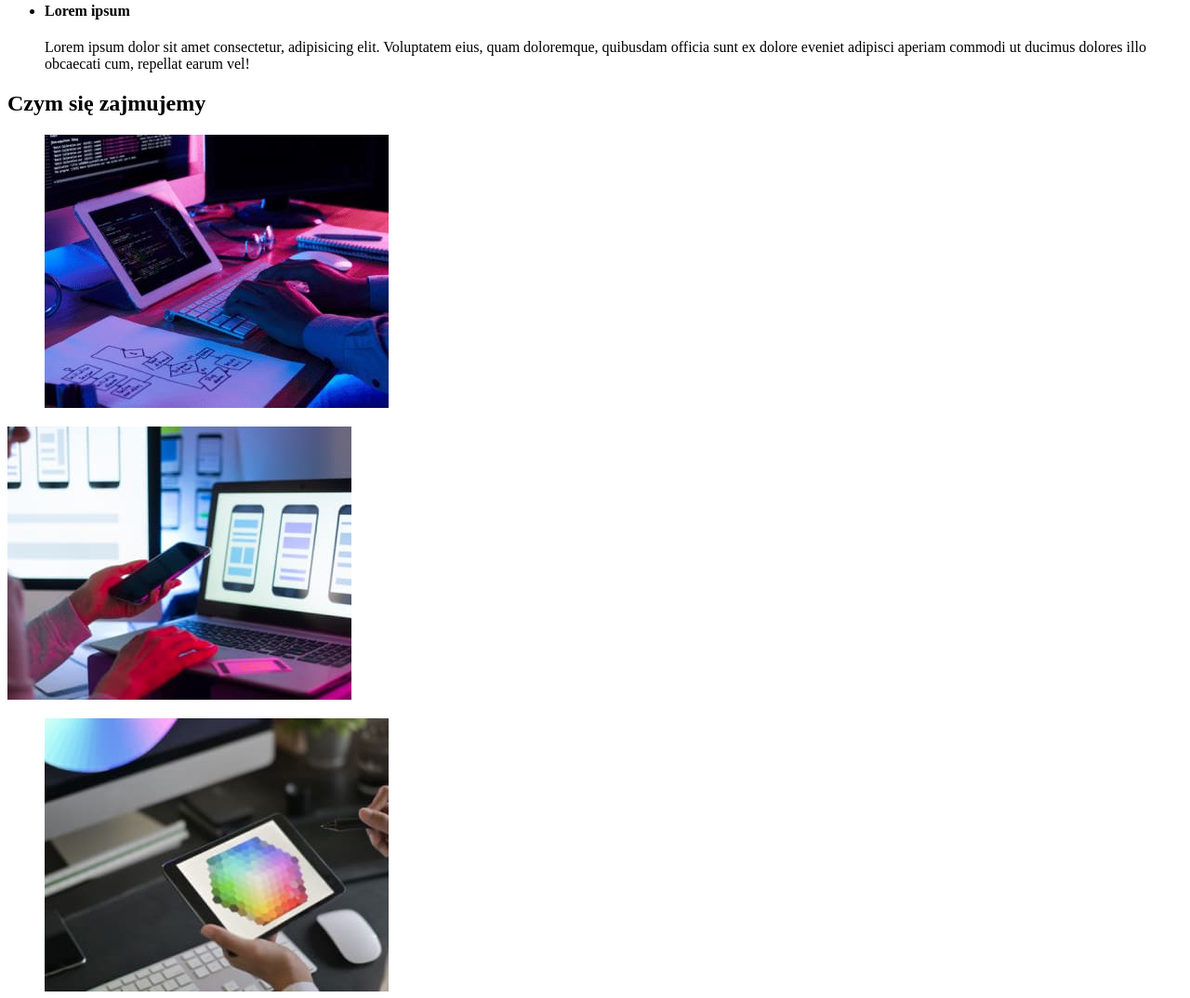
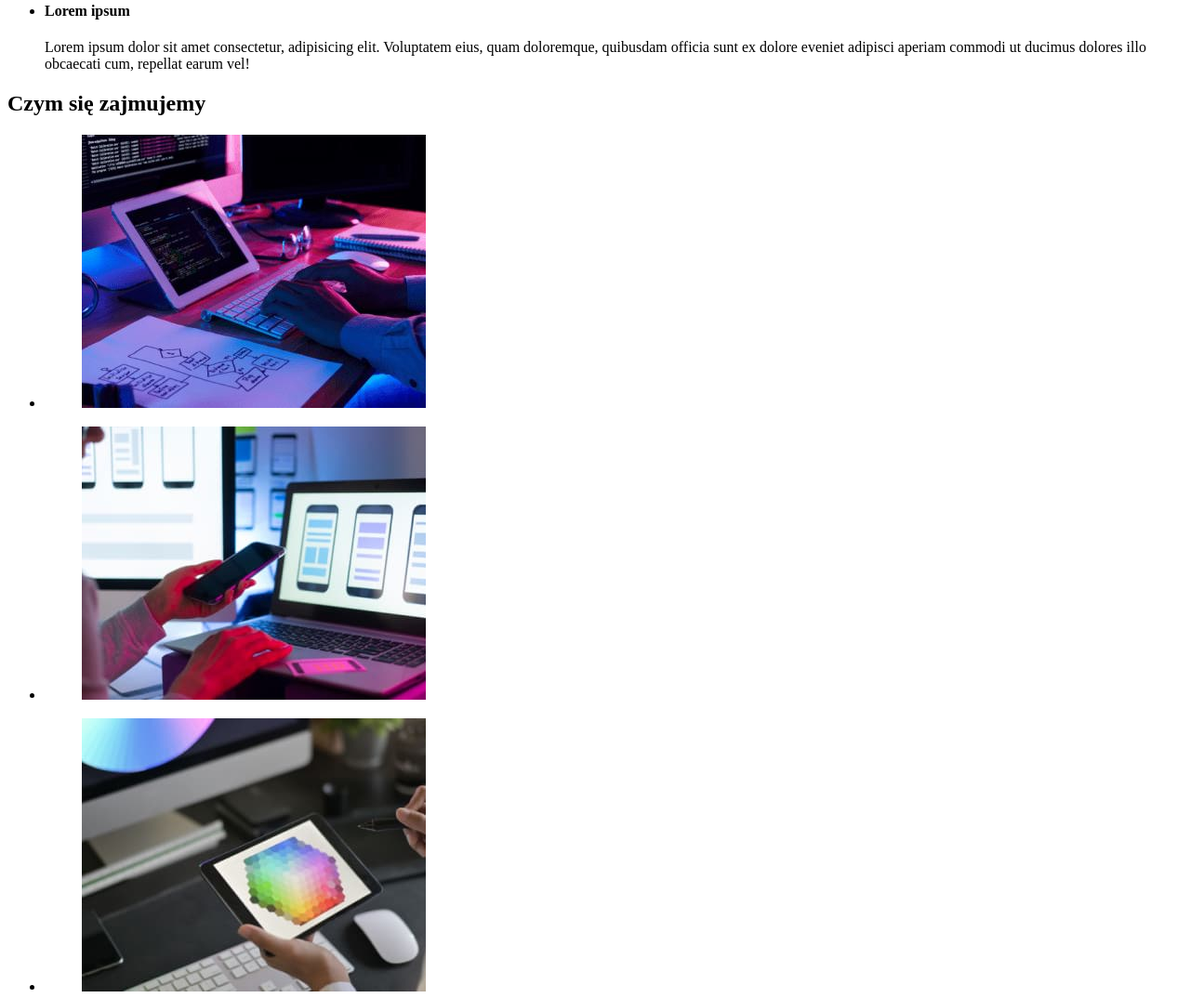
Before and after one commit to MariuszWiosna/goit-markup-hw-02, a plain HTML site: page index.html in a window 1280 px wide. Shown: the part 588-1662 px from the top of the page at 93% size. Drawn offline with Linux system fonts and the light colour scheme.

Commit message:
poprawki

```diff
--- a/index.html
+++ b/index.html
@@ -79,13 +79,32 @@
       <div id="Czym_sie_zajmujemy">
         <h2>Czym się zajmujemy</h2>
         <div>
-          <figure><img src="images/laptop.jpg" width="370" height="294" alt="pisze kod" /></figure>
-          <figure></figure>
-            <img src="images/phone.jpg" width="370" height="294" alt="porownuje obrazy" />
-          </figure>
-          <figure>
-            <img src="images/color.jpg" width="370" height="294" alt="wybiera z palety kolorów" />
-          </figure>
+          <ul>
+            <li>
+              <figure>
+                <img src="images/laptop.jpg" width="370" height="294" alt="pisze kod" />
+              </figure>
+            </li>
+          </ul>
+          <ul>
+            <li>
+              <figure>
+                <img src="images/phone.jpg" width="370" height="294" alt="porownuje obrazy" />
+              </figure>
+            </li>
+          </ul>
+          <ul>
+            <li>
+              <figure>
+                <img
+                  src="images/color.jpg"
+                  width="370"
+                  height="294"
+                  alt="wybiera z palety kolorów"
+                />
+              </figure>
+            </li>
+          </ul>
         </div>
       </div>
       <!-- Kto to robi? -->
```
